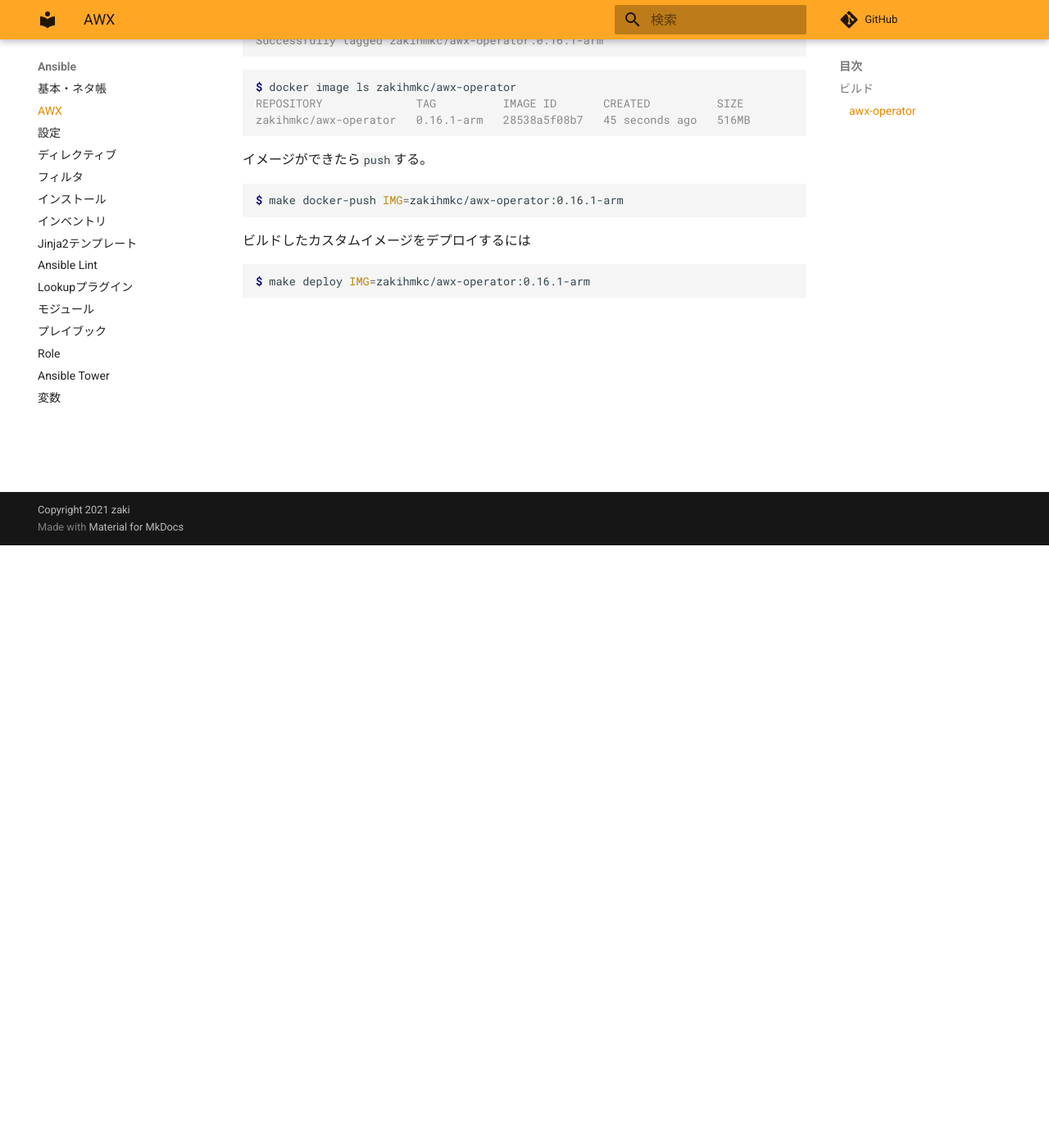
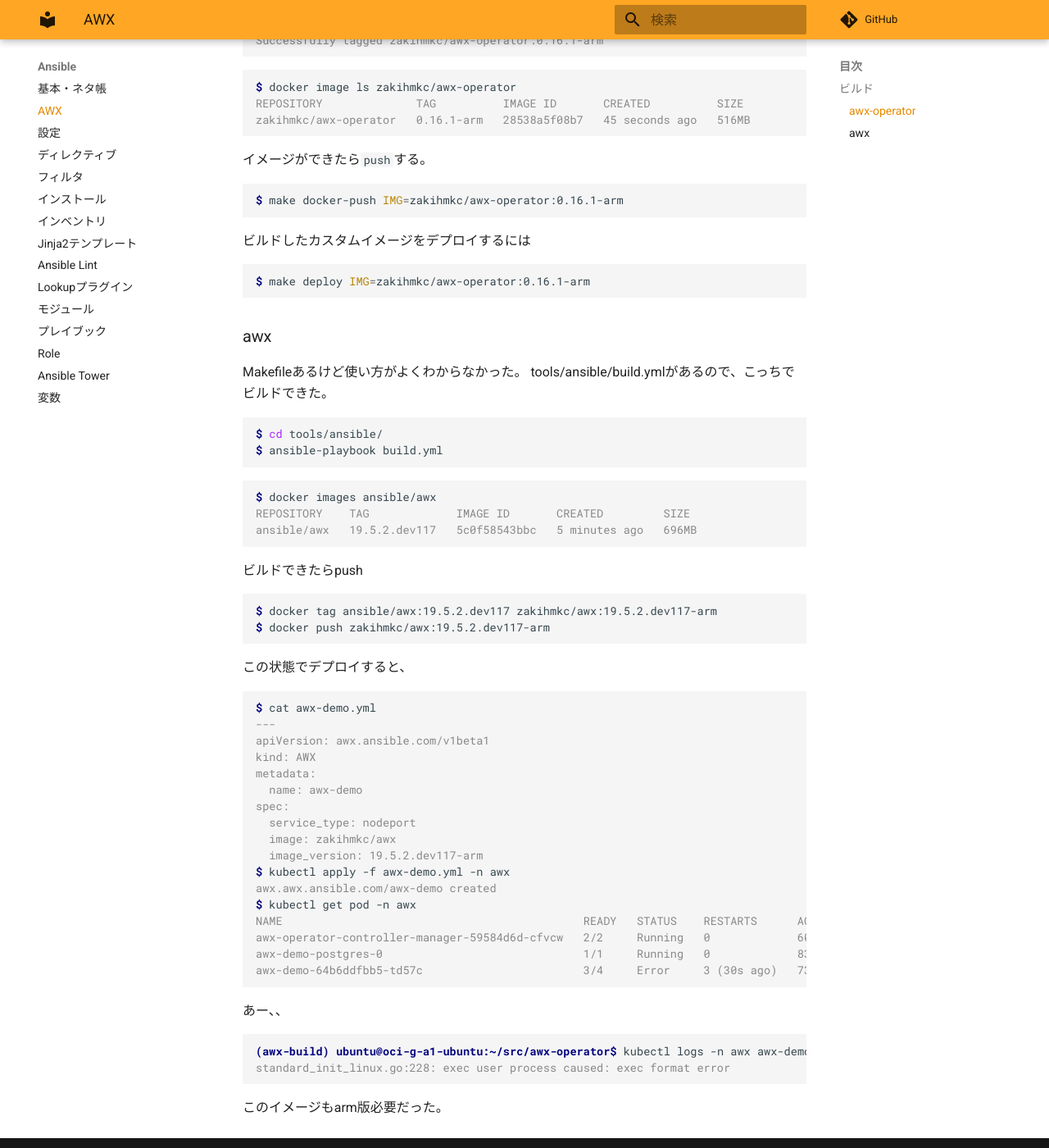
Before and after one commit to zaki-lknr/docs, an MkDocs documentation site: the page built from docs/Ansible/awx.md, in a window 1280 px wide and 1400 px high, scrolled down 735 px. Shown: the whole window at 82% size. Built offline with MkDocs 1.6.1 and Material for MkDocs 9.7.7, drawn with Linux system fonts in a browser that asks for light colours; comment, search, counter and statistics services are not loaded.

Commit message:
add: ansible/awx: awxイメージのカスタムビルド

````diff
--- a/docs/Ansible/awx.md
+++ b/docs/Ansible/awx.md
@@ -48,3 +48,57 @@ $ make docker-push IMG=zakihmkc/awx-operator:0.16.1-arm
 ```console
 $ make deploy IMG=zakihmkc/awx-operator:0.16.1-arm
 ```
+
+### awx
+
+Makefileあるけど使い方がよくわからなかった。
+tools/ansible/build.ymlがあるので、こっちでビルドできた。
+
+```console
+$ cd tools/ansible/
+$ ansible-playbook build.yml
+```
+
+```console
+$ docker images ansible/awx
+REPOSITORY    TAG             IMAGE ID       CREATED         SIZE
+ansible/awx   19.5.2.dev117   5c0f58543bbc   5 minutes ago   696MB
+```
+
+ビルドできたらpush
+
+```console
+$ docker tag ansible/awx:19.5.2.dev117 zakihmkc/awx:19.5.2.dev117-arm
+$ docker push zakihmkc/awx:19.5.2.dev117-arm
+```
+
+この状態でデプロイすると、
+
+```console
+$ cat awx-demo.yml
+---
+apiVersion: awx.ansible.com/v1beta1
+kind: AWX
+metadata:
+  name: awx-demo
+spec:
+  service_type: nodeport
+  image: zakihmkc/awx
+  image_version: 19.5.2.dev117-arm
+$ kubectl apply -f awx-demo.yml -n awx
+awx.awx.ansible.com/awx-demo created
+$ kubectl get pod -n awx
+NAME                                             READY   STATUS    RESTARTS      AGE
+awx-operator-controller-manager-59584d6d-cfvcw   2/2     Running   0             60m
+awx-demo-postgres-0                              1/1     Running   0             83s
+awx-demo-64b6ddfbb5-td57c                        3/4     Error     3 (30s ago)   73s
+```
+
+あー、、
+
+```console
+(awx-build) ubuntu@oci-g-a1-ubuntu:~/src/awx-operator$ kubectl logs -n awx awx-demo-64b6ddfbb5-td57c -c awx-demo-ee
+standard_init_linux.go:228: exec user process caused: exec format error
+```
+
+このイメージもarm版必要だった。
````
